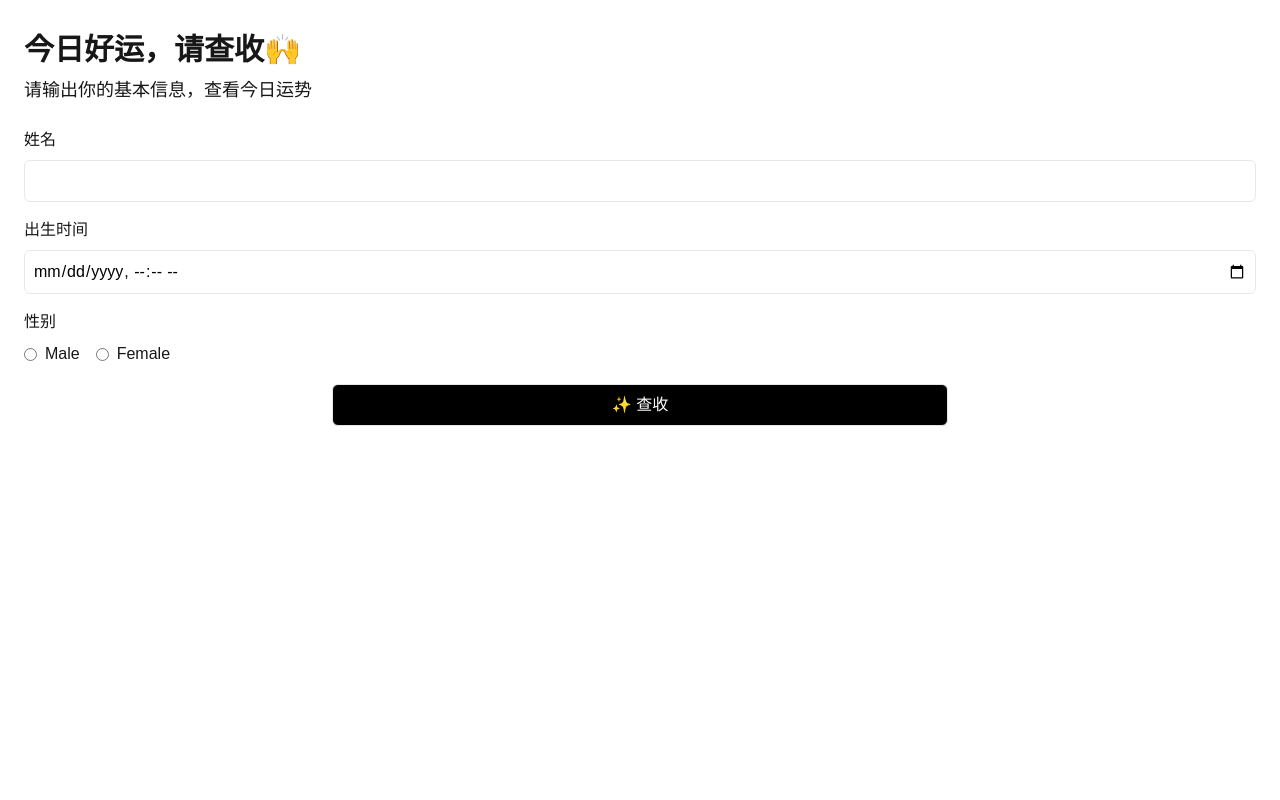
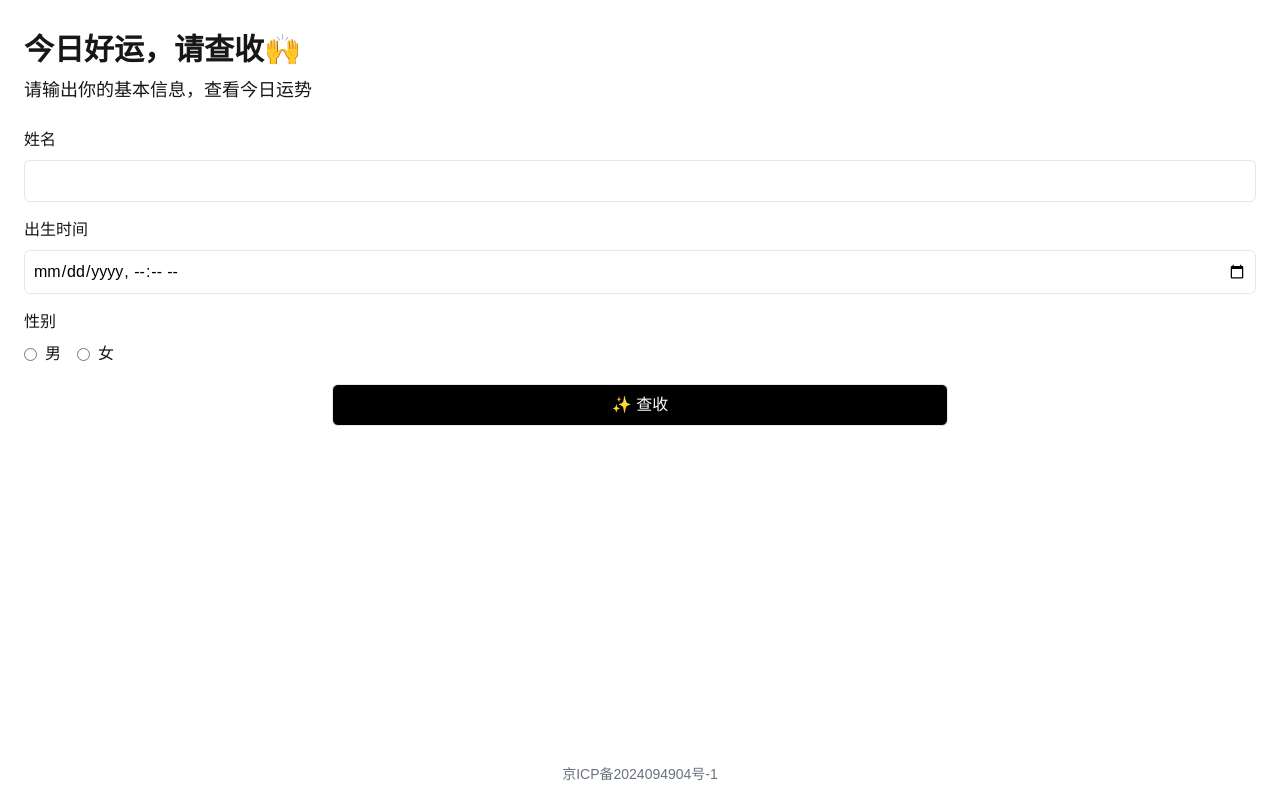
Before and after one commit to liuweifly/kun-genie, a Next.js app: page / in a window 1280 px wide. Built offline with nearby package versions, Linux system fonts and the light colour scheme.

Commit message:
增加localstorage以及ICP备案footer

```diff
--- a/src/app/layout.tsx
+++ b/src/app/layout.tsx
@@ -1,4 +1,4 @@
-import Navbar from './ui/Navbar';
+import Footer from './ui/Footer';
 import type { Metadata } from "next";
 import "./ui/globals.css";
 
@@ -13,10 +13,13 @@ export default function RootLayout({
   children: React.ReactNode;
 }>) {
   return (
-    <html lang="en">
-      <body>
+    <html lang="zh">
+      <body className="flex flex-col min-h-screen">
         {/* <Navbar /> */}
-        {children}
+        <main className="flex-grow">
+          {children}
+        </main>
+        <Footer />
       </body>
     </html>
   );
--- a/src/app/page.tsx
+++ b/src/app/page.tsx
@@ -2,13 +2,50 @@
 
 import { createCustomerInfo, State } from "./lib/utils/actions";
 import { useActionState } from 'react';
-import React from 'react';
+import React, { useEffect } from 'react';
 import LuckDisplay from './ui/LuckDisplay';
 import LoadingState from './ui/LoadingState';
 
 export default function Home() {
   const initialState: State = { message: null, errors: {}, values: {} };
   const [state, formAction, isPending] = useActionState(createCustomerInfo, initialState);
+
+  // 从 localStorage 加载数据
+  useEffect(() => {
+    const savedData = localStorage.getItem('userInputData');
+    if (savedData) {
+      const parsedData = JSON.parse(savedData);
+      // 更新表单值
+      const form = document.querySelector('form');
+      if (form) {
+        const nameInput = form.querySelector('#name') as HTMLInputElement;
+        const birthInput = form.querySelector('#birthDateTime') as HTMLInputElement;
+        const genderInputs = form.querySelectorAll('input[name="gender"]') as NodeListOf<HTMLInputElement>;
+
+        if (nameInput) nameInput.value = parsedData.name || '';
+        if (birthInput) birthInput.value = parsedData.birthDateTime || '';
+        if (genderInputs) {
+          genderInputs.forEach(input => {
+            input.checked = input.value === parsedData.gender;
+          });
+        }
+      }
+    }
+  }, []);
+
+  // 监听表单变化并保存到 localStorage
+  const handleInputChange = (e: React.ChangeEvent<HTMLInputElement>) => {
+    const form = e.target.form;
+    if (form) {
+      const formData = new FormData(form);
+      const data = {
+        name: formData.get('name'),
+        birthDateTime: formData.get('birthDateTime'),
+        gender: formData.get('gender'),
+      };
+      localStorage.setItem('userInputData', JSON.stringify(data));
+    }
+  };
 
   return (
     <div className="p-6">
@@ -34,6 +71,7 @@ export default function Home() {
                 className="w-full border rounded-md p-2 text-black"
                 required
                 defaultValue={state.values?.name || ''}
+                onChange={handleInputChange}
               />
             </div>
 
@@ -46,6 +84,7 @@ export default function Home() {
                 className="w-full border rounded-md p-2 text-black"
                 required
                 defaultValue={state.values?.birthDateTime || ''}
+                onChange={handleInputChange}
               />
             </div>
 
@@ -59,8 +98,9 @@ export default function Home() {
                     value="male"
                     required
                     defaultChecked={state.values?.gender === 'male'}
+                    onChange={handleInputChange}
                   />
-                <span className="ml-2">Male</span>
+                  <span className="ml-2">男</span>
                 </label>
                 <label className="inline-flex items-center">
                   <input
@@ -68,8 +108,9 @@ export default function Home() {
                     name="gender"
                     value="female"
                     defaultChecked={state.values?.gender === 'female'}
+                    onChange={handleInputChange}
                   />
-                <span className="ml-2">Female</span>
+                  <span className="ml-2">女</span>
                 </label>
               </div>
             </div>
--- /dev/null
+++ b/src/app/ui/Footer.tsx
@@ -0,0 +1,18 @@
+export default function Footer() {
+  return (
+    <footer className="w-full py-4 mt-auto bg-white dark:bg-gray-900">
+      <div className="container mx-auto px-4">
+        <div className="flex justify-center text-sm text-gray-500 dark:text-gray-400">
+          <a
+            href="https://beian.miit.gov.cn/"
+            target="_blank"
+            rel="noopener noreferrer"
+            className="hover:text-gray-700 dark:hover:text-gray-300 transition-colors"
+          >
+            京ICP备2024094904号-1
+          </a>
+        </div>
+      </div>
+    </footer>
+  );
+}
```
Lines whose indentation alone changed are shown as unchanged.
